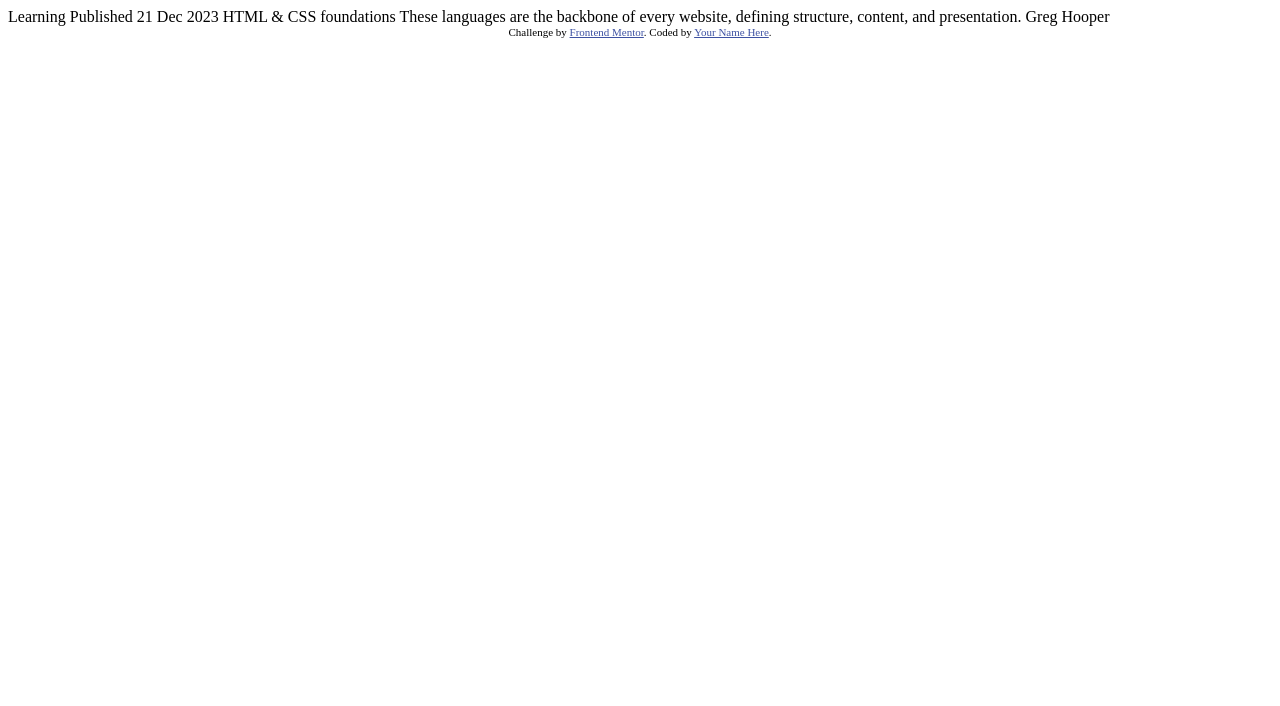
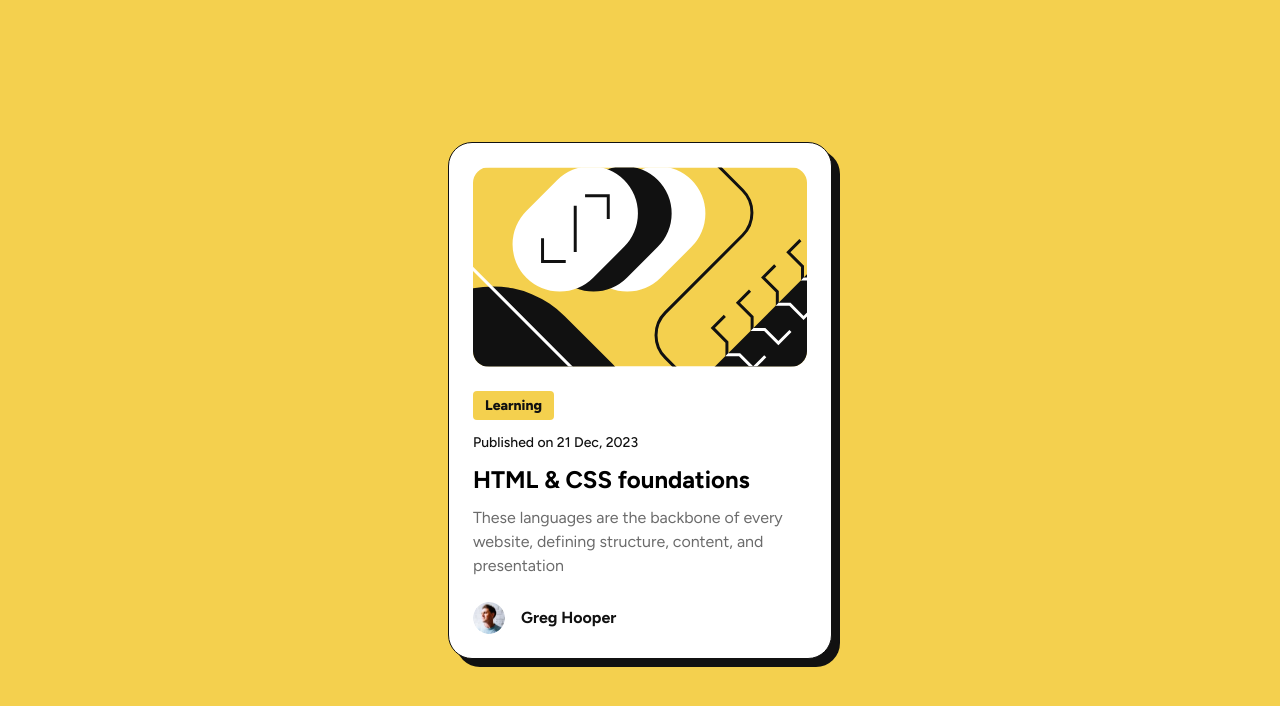
Before and after one commit to End-Us3r/Blog-Preview-Card, a plain HTML site: page index.html in a window 1280 px wide. Drawn offline with Linux system fonts and the light colour scheme.

Commit message:
Finished Project

```diff
--- a/index.html
+++ b/index.html
@@ -1,34 +1,59 @@
 <!DOCTYPE html>
-<html lang="en">
+<html lang="en-US">
 <head>
   <meta charset="UTF-8">
-  <meta name="viewport" content="width=device-width, initial-scale=1.0"> <!-- displays site properly based on user's device -->
-
+  <meta name="viewport" content="width=device-width, initial-scale=1.0">
   <link rel="icon" type="image/png" sizes="32x32" href="./assets/images/favicon-32x32.png">
-
+  <link rel="stylesheet" href="./stylesheet.css">
+  <link rel="preconnect" href="https://fonts.googleapis.com">
+  <link rel="preconnect" href="https://fonts.gstatic.com" crossorigin>
+  <link href="https://fonts.googleapis.com/css2?family=Figtree:ital,wght@0,300..900;1,300..900&display=swap" rel="stylesheet">
   <title>Frontend Mentor | Blog preview card</title>
-
-  <!-- Feel free to remove these styles or customise in your own stylesheet 👍 -->
-  <style>
-    .attribution { font-size: 11px; text-align: center; }
-    .attribution a { color: hsl(228, 45%, 44%); }
-  </style>
 </head>
 <body>
-
-  Learning
-
-  Published 21 Dec 2023
-
-  HTML & CSS foundations
-
-  These languages are the backbone of every website, defining structure, content, and presentation.
-
-  Greg Hooper
-
-  <div class="attribution">
-    Challenge by <a href="https://www.frontendmentor.io?ref=challenge" target="_blank">Frontend Mentor</a>.
-    Coded by <a href="#">Your Name Here</a>.
-  </div>
+  <main>
+    <!-- Card Container -->
+    <div class="card-container">
+      <div class="inner-card-container">
+        <!-- Image Container -->
+          <img src="./assets/images/illustration-article.svg" alt="Drawers">
+        <!-- Upper Text -->
+        <div class="text-container">
+          <h2>
+            Learning
+          </h2>
+          <!-- Lower Text -->
+          <div class="date-container">
+            <p class="upper-text">
+              Published on 21 Dec, 2023
+            </p>
+          </div>
+          <!-- Center Main Text Container -->
+          <div class="center-main-text-container">
+            <h1>
+              HTML & CSS foundations
+            </h1>
+          </div>
+          <!-- Lower Text Container -->
+          <div class="lower-text-container">
+            <p class="lower-text">
+              These languages are the backbone of every website, defining   structure, content, and presentation
+            </p>
+          </div>
+        </div>
+        <!-- Author Container -->
+        <div class="author-container">
+          <img src="./assets/images/image-avatar.webp" alt="Headshot Image">
+          <h3>
+            Greg Hooper
+          </h3>
+        </div>
+      </div>
+    </div>
+    <!-- <div class="attribution">
+      Challenge by <a href="https://www.frontendmentor.io?ref=challenge" target="_blank">Frontend Mentor</a>.
+      Coded by <a href="#">James Atkins</a>.
+    </div> -->
+  </main>
 </body>
 </html>
--- /dev/null
+++ b/stylesheet.css
@@ -0,0 +1,134 @@
+
+ * {
+    margin: 0;
+    padding: 0;
+    box-sizing: border-box;
+}
+
+:root {
+    --main-color: #f4d04e;
+    --card-color: hsl(0, 0%, 100%);
+    --text-color-gray-500: hsl(0, 0%, 42%);
+    --text-color-gray-950: #111;
+    --font-size: 16px;
+    --font-family: 'Figtree', sans-serif;
+}
+
+body {
+    display: flex;
+    width: 100%;
+    height: 100vh;
+    justify-content: center;
+    align-items: center;
+    font-family: var(--font-family);
+    background-color: var(--main-color);
+
+}
+
+.card-container {
+    display: flex;
+    flex-direction: column;
+    align-items: center;
+    flex-shrink: 0;
+    width: 384px;
+    height: 100%;
+    background-color: var(--card-color);
+    border-radius: 1.5rem;
+    border: 1px solid var(--text-color-gray-950);
+    box-shadow: 8px 8px 0px 0px var(--text-color-gray-950);
+}
+
+.card-container:focus {
+    transform: translateX(8px) translateY(8px);
+    box-shadow: none;
+    outline: 2px solid lightblue;
+}
+
+.card-container:hover {
+    transform: translateX(8px) translateY(8px);
+    box-shadow: none;
+}
+
+.inner-card-container {
+    display: flex;
+    flex-direction: column;
+    align-items: flex-start;
+    flex-shrink: 0;
+    gap: 1.5rem;
+    padding: 1.5rem;
+}
+
+.text-container {
+    display: flex;
+    flex-direction: column;
+    align-items: flex-start;
+    align-self: stretch;
+    gap: 12px;
+}
+
+.card-container img {
+    width: 100%;
+    height: 200px;
+    object-fit: cover;
+    border-radius: 1rem;
+}
+
+.author-container {
+    display: flex;
+    flex-direction: row;
+    gap: 1rem;
+}
+
+.author-container img {
+    width: 32px;
+    height: 32px;
+    object-fit: cover;
+    border-radius: 50%;
+}
+
+h1 {
+    font-size: 1.5rem;
+}
+
+h2 {
+    display: flex;
+    font-size: 14px;
+    font-weight: 800;
+    font-style: normal;
+    color: var(--text-color-gray-950);
+    padding: 4px 12px;
+    background-color: var(--main-color);
+    border-radius: 4px;
+    justify-content: center;
+    line-height: 150%;
+}
+
+h3 {
+    font-size: 1rem;
+    color: var(--text-color-gray-950);
+    align-content: center;
+
+}
+
+.upper-text {
+    color: var(--text-color-gray-950);
+    font-size: 14px;
+    font-style: normal;
+    font-weight: 500;
+    line-height: 150%;
+}
+
+.lower-text {
+    font-size: 1rem;
+    line-height: 1.5rem;
+    color: var(--text-color-gray-500)
+}
+.attribution {
+    font-size: 11px;
+    text-align: center;
+}
+
+.attribution a {
+    color: hsl(228, 45%, 44%);
+    text-decoration: none;
+}
```
Also changed, not shown: preview.jpg (deleted), 2 other files.
